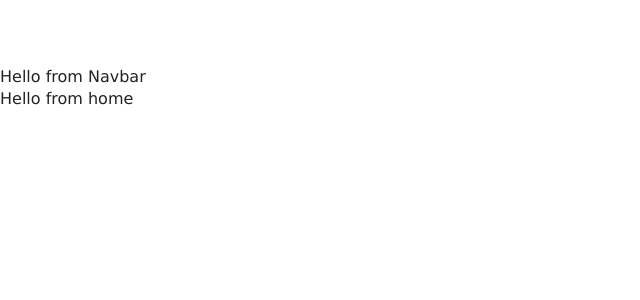
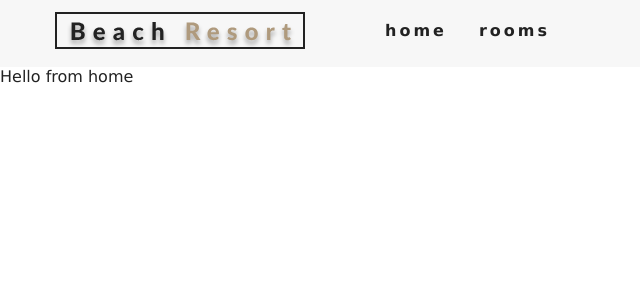
Before and after one commit to bparthu/react-resort, a React (Create React App) app: page / in a window 1280 px wide. Shown: the top 300 px of the page, without its empty margins (0-640 px from the left). Built offline with nearby package versions, Linux system fonts and the light colour scheme.

Commit message:
update navbar component

```diff
--- a/src/components/Navbar.js
+++ b/src/components/Navbar.js
@@ -1,11 +1,42 @@
 import React, { Component } from 'react'
+import logo from '../images/logo.svg'
+import {FaAlignRight} from 'react-icons/fa'
+import {Link} from 'react-router-dom'
 
 export default class Navbar extends Component {
+  state = {
+    isOpen: false
+  }
+
+  handleToggle = () => {
+    this.setState({isOpen: !this.state.isOpen})
+  }
+
   render() {
     return (
-      <div>
-        Hello from Navbar
-      </div>
+      <nav className="navbar">
+        <div className="nav-center">
+          <div className="nav-header">
+            <Link to="/">
+              <img src={logo} alt="Beach resort" />
+            </Link>
+            <button
+              type="button"
+              className="nav-btn"
+              onClick={this.handleToggle}>
+              <FaAlignRight className="nav-icon" />
+            </button>
+          </div>
+          <ul className={this.state.isOpen? "nav-links show-nav" : "nav-links"}>
+            <li>
+              <Link to="/">home</Link>
+            </li>
+            <li>
+              <Link to="/rooms">rooms</Link>
+            </li>
+          </ul>
+        </div>
+      </nav>
     )
   }
 }
```
